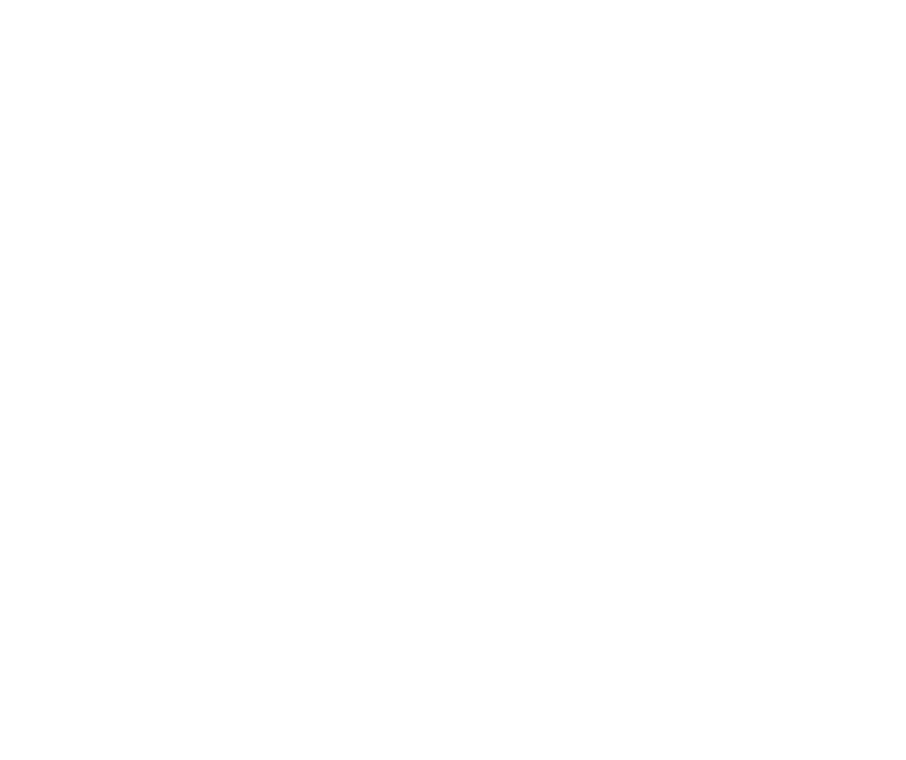
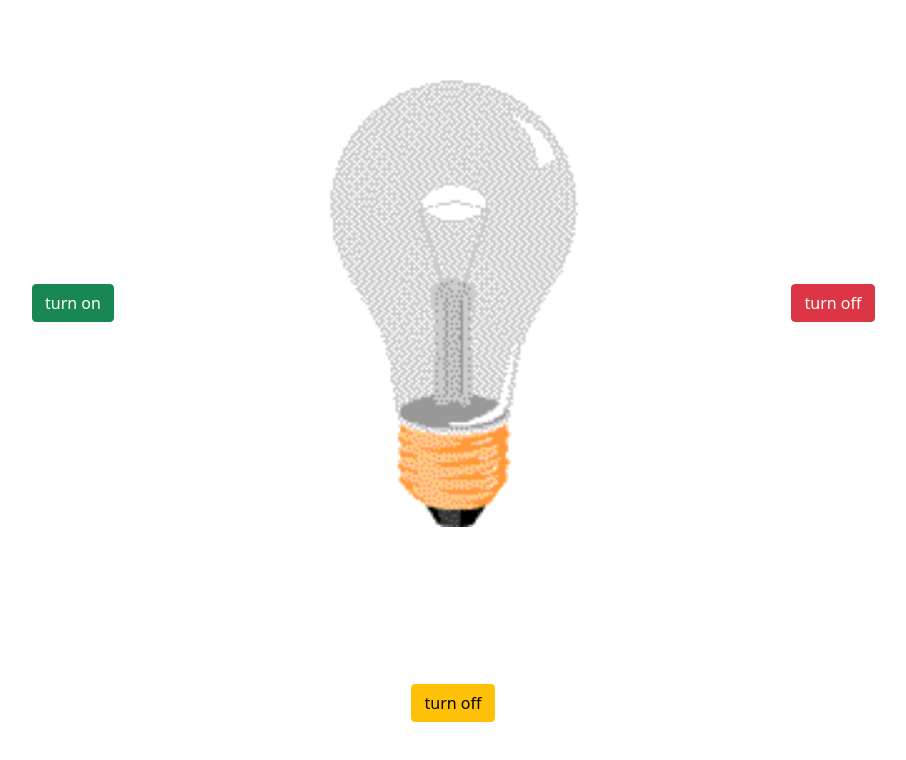
Before and after one commit to Ibrahim-Fikry/lamp, a plain HTML site: page index.html in a window 1280 px wide. Shown: the whole page, without its empty margins (187-1093 px from the left). Drawn offline with nearby package versions, Linux system fonts and the light colour scheme.

Commit message:
add-jscode

```diff
--- a/index.html
+++ b/index.html
@@ -13,7 +13,21 @@
     <title>LAMP</title>
 </head>
 
-<body>
+<body class="vh-100  " id="demo">
+    <div class="container h-100  ">
+        <div class="row   h-100  justify-content-center align-items-center  text-center">
+            <div class="col-md-4 ">
+                <button class="btn btn-success" onclick="turnon()">turn on</button>
+            </div>
+            <div class="col-md-4">
+                <img id="img" src="images/pic_bulboff.gif" alt="">
+            </div>
+            <div class="col-md-4">
+                <button class="btn btn-danger" onclick="turnoff()">turn off</button>
+            </div>
+            <div class=" col-md-12"><button class="btn btn-warning" onclick="toggle()" id="btntoggle">turn off</button></div>
+        </div>
+    </div>
 
 
     <!-- my script  -->
--- a/script.js
+++ b/script.js
@@ -0,0 +1,30 @@
+var demoElement = document.getElementById('demo')
+var imageElement = document.getElementById('img')
+var btnonoff = document.getElementById('btntoggle')
+console.log(btnonoff);
+
+function turnon() {
+    demoElement.style.backgroundColor = "white"
+    imageElement.src = "images/pic_bulbon.gif"
+
+    btnonoff.innerHTML = "turn off"
+
+}
+
+function turnoff() {
+    demoElement.style.backgroundColor = "white"
+    imageElement.src = "images/pic_bulboff.gif"
+    btnonoff.innerHTML = "turn on"
+
+}
+
+function toggle() {
+    if (btnonoff.innerHTML == "turn off") {
+        turnoff()
+        btnonoff.innerHTML = "turn on"
+
+    } else {
+        turnon()
+        btnonoff.innerHTML = "turn off"
+    }
+}
--- a/style.css
+++ b/style.css
@@ -0,0 +1,3 @@
+.col-md-4 img {
+    width: 70%;
+}
```
Also changed, not shown: images/pic_bulboff.gif (added), images/pic_bulbon.gif (added).
